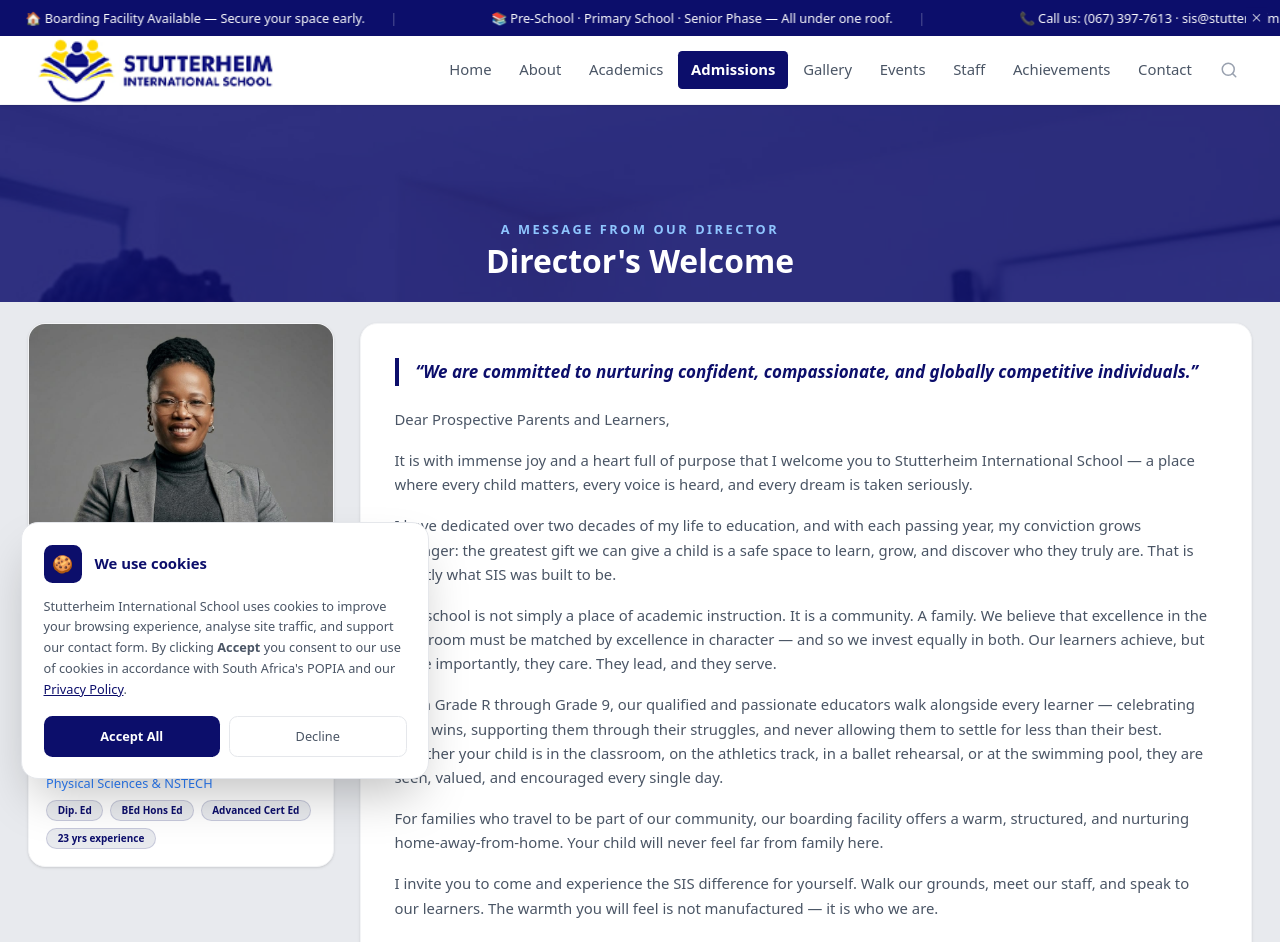
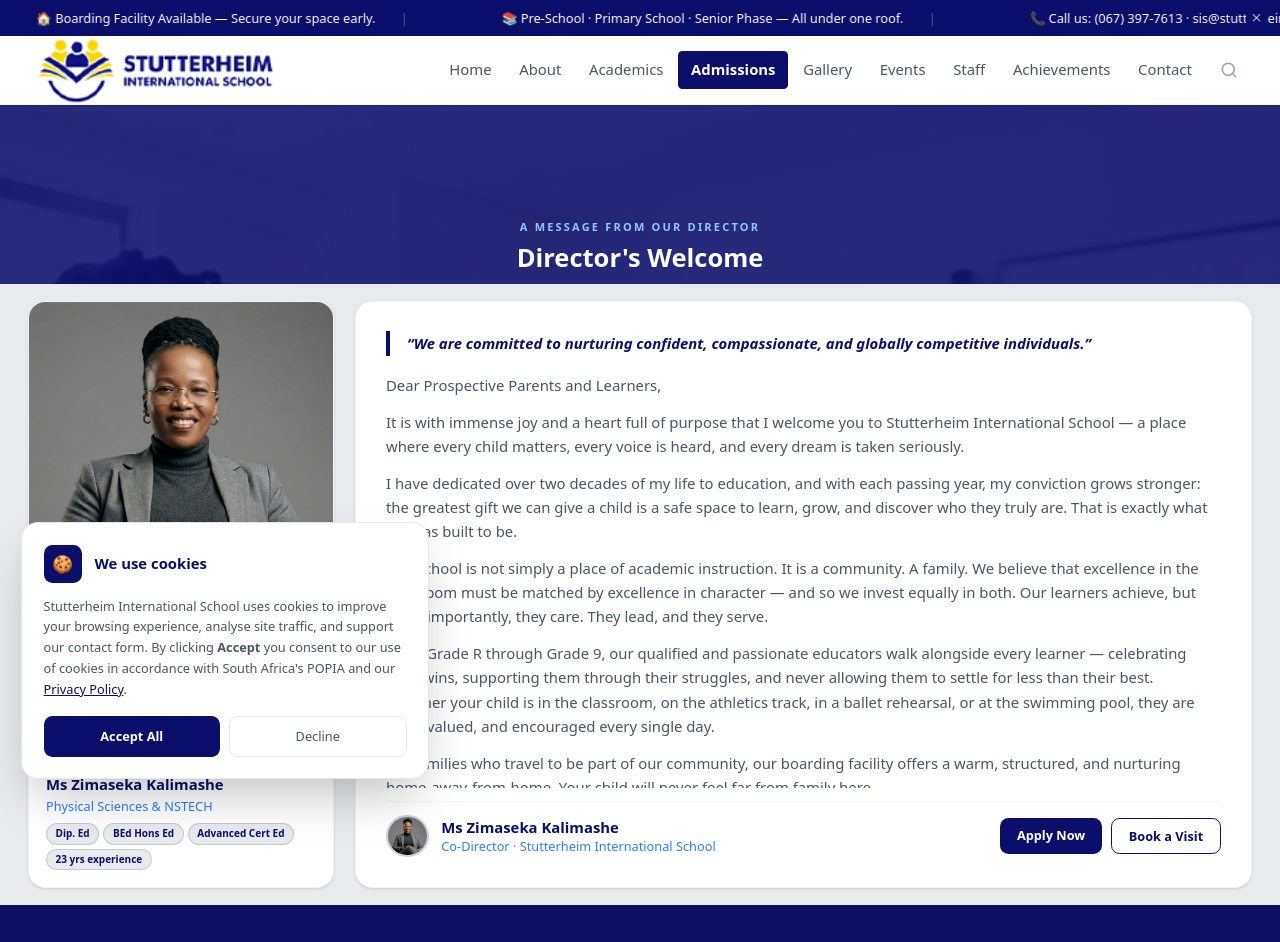
Before and after one commit to qzenta/stutterheim-school, a Next.js app: page /welcome in a window 1280 px wide. Shown: the top 942 px of the page. Built offline with nearby package versions, Linux system fonts and the light colour scheme.

Commit message:
Welcome: fix FadeIn style prop error — use plain divs for height-critical columns
Co-Authored-By: Claude Sonnet 4.6 <noreply@anthropic.com>

```diff
--- a/src/app/welcome/page.tsx
+++ b/src/app/welcome/page.tsx
@@ -8,41 +8,45 @@ export const metadata: Metadata = {
     "A personal welcome from the Co-Director of Stutterheim International School — Ms Zimaseka Kalimashe — to prospective parents, learners, and the SIS community.",
 };
 
+// Navbar (64px) + AdmissionsBanner (40px) = 104px total fixed header
+const HEADER_H = 104;
+
 export default function WelcomePage() {
   return (
-    // Full-viewport column: banner strip + content fill remainder
-    <div className="flex flex-col" style={{ minHeight: "100dvh" }}>
-
+    <div
+      className="flex flex-col bg-[#E8EAEE]"
+      style={{ height: "100dvh", overflow: "hidden" }}
+    >
       {/* ── Slim banner strip ─────────────────────────────────────────────── */}
       <div
-        className="relative text-white shrink-0 px-4 py-5"
+        className="relative text-white shrink-0 text-center px-4"
         style={{
-          paddingTop: "calc(64px + 40px + 12px)", // navbar + admissions marquee + breathing room
+          paddingTop: `${HEADER_H + 10}px`,
+          paddingBottom: "10px",
           backgroundImage: "url(/extra-images/banner3.jpg)",
           backgroundSize: "cover",
           backgroundPosition: "center top",
         }}
       >
-        <div className="absolute inset-0 bg-[#0C0E6B]/85" />
-        <div className="relative max-w-3xl mx-auto text-center">
-          <FadeIn>
-            <p className="text-blue-300 text-xs font-semibold uppercase tracking-[0.2em] mb-1">
+        <div className="absolute inset-0 bg-[#0C0E6B]/88" />
+        <FadeIn className="relative">
+          <p className="text-blue-300 text-[11px] font-semibold uppercase tracking-[0.2em] mb-1">
             A Message From Our Director
           </p>
-            <h1 className="text-2xl sm:text-3xl font-bold">Director&apos;s Welcome</h1>
+          <h1 className="text-2xl font-bold text-white">Director&apos;s Welcome</h1>
         </FadeIn>
       </div>
-      </div>
 
-      {/* ── Content — fills all remaining viewport height ─────────────────── */}
-      <section className="flex-1 overflow-hidden px-4 py-5 bg-[#E8EAEE]">
-        <div className="max-w-6xl mx-auto h-full flex flex-col lg:flex-row gap-6 items-stretch">
+      {/* ── Content area — fills all remaining height, no page overflow ───── */}
+      <div className="flex-1 min-h-0 px-4 py-4">
+        <div className="max-w-6xl mx-auto h-full flex flex-col lg:flex-row gap-5 items-stretch">
 
-          {/* Director photo + credentials */}
-          <FadeIn className="lg:w-64 xl:w-72 shrink-0 flex flex-col h-full">
+          {/* ── Photo card ─────────────────────────────────────────────────── */}
+          <div className="lg:w-64 xl:w-72 shrink-0 h-full flex flex-col">
+            <div className="flex flex-col h-full">
               <div className="bg-white rounded-2xl shadow-sm border border-gray-100 overflow-hidden flex flex-col h-full">
                 {/* Photo fills all space above credentials */}
-              <div className="flex-1 min-h-0 overflow-hidden">
+                <div className="flex-1 min-h-0">
                   {/* eslint-disable-next-line @next/next/no-img-element */}
                   <img
                     src="/extra-images/zimaseka-kalimashe.jpg"
@@ -50,65 +54,63 @@ export default function WelcomePage() {
                     className="w-full h-full object-cover object-top"
                   />
                 </div>
-              {/* Credentials — fixed at bottom, never scrolls */}
+                {/* Credentials — pinned at bottom */}
                 <div className="p-4 shrink-0">
-                <span className="inline-block text-[10px] font-bold uppercase tracking-[0.18em] text-white bg-[#0C0E6B] rounded-full px-3 py-1 mb-2">
+                  <span className="inline-block text-[10px] font-bold uppercase tracking-[0.15em] text-white bg-[#0C0E6B] rounded-full px-3 py-1 mb-2">
                     Co-Director
                   </span>
-                <h2 className="font-bold text-[#0C0E6B] text-base leading-tight mb-1">
+                  <h2 className="font-bold text-[#0C0E6B] text-sm leading-tight mb-1">
                     Ms Zimaseka Kalimashe
                   </h2>
-                <p className="text-blue-500 text-xs font-medium mb-2">
-                  Physical Sciences &amp; NSTECH
-                </p>
-                <div className="flex flex-wrap gap-1.5">
+                  <p className="text-blue-500 text-xs mb-2">Physical Sciences &amp; NSTECH</p>
+                  <div className="flex flex-wrap gap-1">
                     {["Dip. Ed", "BEd Hons Ed", "Advanced Cert Ed", "23 yrs experience"].map((c) => (
-                    <span key={c} className="text-[10px] font-semibold text-[#0C0E6B] bg-[#E8EAEE] border border-[#0C0E6B]/15 rounded-full px-2.5 py-0.5">
+                      <span key={c} className="text-[10px] font-semibold text-[#0C0E6B] bg-[#E8EAEE] border border-[#0C0E6B]/15 rounded-full px-2 py-0.5">
                         {c}
                       </span>
                     ))}
                   </div>
                 </div>
               </div>
-          </FadeIn>
+            </div>
+          </div>
 
-          {/* Welcome letter — letter body scrolls inside, signature stays pinned */}
-          <FadeIn delay={100} className="flex-1 flex flex-col min-h-0 h-full">
-            <div className="bg-white rounded-2xl shadow-sm border border-gray-100 p-6 lg:p-8 flex flex-col h-full">
+          {/* ── Letter card ────────────────────────────────────────────────── */}
+          <div className="flex-1 min-w-0 h-full flex flex-col">
+            <div className="flex flex-col h-full">
+              <div className="bg-white rounded-2xl shadow-sm border border-gray-100 p-6 lg:p-7 flex flex-col h-full">
 
-              {/* Quote — pinned at top */}
-              <blockquote className="border-l-4 border-[#0C0E6B] pl-4 mb-5 shrink-0">
-                <p className="text-[#0C0E6B] text-base font-semibold italic leading-relaxed">
+                {/* Quote — pinned top */}
+                <blockquote className="border-l-4 border-[#0C0E6B] pl-4 mb-4 shrink-0">
+                  <p className="text-[#0C0E6B] text-sm font-semibold italic leading-relaxed">
                     &ldquo;We are committed to nurturing confident, compassionate, and globally
                     competitive individuals.&rdquo;
                   </p>
                 </blockquote>
 
-              {/* Scrollable letter body */}
-              <div className="flex-1 overflow-y-auto min-h-0 pr-2 space-y-4 text-gray-600 text-sm leading-relaxed"
-                style={{ scrollbarWidth: "thin", scrollbarColor: "#0C0E6B20 transparent" }}>
+                {/* Letter body — scrolls inside card */}
+                <div
+                  className="flex-1 min-h-0 overflow-y-auto pr-1 space-y-3 text-gray-600 text-sm leading-relaxed"
+                  style={{ scrollbarWidth: "thin", scrollbarColor: "#0C0E6B30 transparent" }}
+                >
                   <p>Dear Prospective Parents and Learners,</p>
-
                   <p>
                     It is with immense joy and a heart full of purpose that I welcome you to
                     Stutterheim International School — a place where every child matters, every
                     voice is heard, and every dream is taken seriously.
                   </p>
-
                   <p>
                     I have dedicated over two decades of my life to education, and with each
                     passing year, my conviction grows stronger: the greatest gift we can give a
                     child is a safe space to learn, grow, and discover who they truly are. That
                     is exactly what SIS was built to be.
                   </p>
-
                   <p>
                     Our school is not simply a place of academic instruction. It is a community.
                     A family. We believe that excellence in the classroom must be matched by
                     excellence in character — and so we invest equally in both. Our learners
                     achieve, but more importantly, they care. They lead, and they serve.
                   </p>
-
                   <p>
                     From Grade R through Grade 9, our qualified and passionate educators walk
                     alongside every learner — celebrating their wins, supporting them through
@@ -117,30 +119,26 @@ export default function WelcomePage() {
                     rehearsal, or at the swimming pool, they are seen, valued, and encouraged
                     every single day.
                   </p>
-
                   <p>
                     For families who travel to be part of our community, our boarding facility
                     offers a warm, structured, and nurturing home-away-from-home. Your child
                     will never feel far from family here.
                   </p>
-
                   <p>
                     I invite you to come and experience the SIS difference for yourself. Walk
                     our grounds, meet our staff, and speak to our learners. The warmth you will
                     feel is not manufactured — it is who we are.
                   </p>
-
                   <p>
                     On behalf of our entire SIS family, I look forward to welcoming your child
                     through our doors. Together, let us build something extraordinary.
                   </p>
-
                   <p>With warm regards and great hope,</p>
                 </div>
 
-              {/* Signature — pinned at bottom, never scrolls away */}
-              <div className="mt-4 pt-4 border-t border-gray-100 flex items-center gap-3 shrink-0">
-                <div className="w-12 h-12 rounded-full overflow-hidden border-2 border-[#0C0E6B]/20 shrink-0">
+                {/* Signature — pinned bottom, never scrolls away */}
+                <div className="mt-3 pt-3 border-t border-gray-100 flex items-center gap-3 shrink-0">
+                  <div className="w-10 h-10 rounded-full overflow-hidden border-2 border-[#0C0E6B]/20 shrink-0">
                     {/* eslint-disable-next-line @next/next/no-img-element */}
                     <img
                       src="/extra-images/zimaseka-kalimashe.jpg"
@@ -148,26 +146,26 @@ export default function WelcomePage() {
                       className="w-full h-full object-cover object-top"
                     />
                   </div>
-                <div>
+                  <div className="min-w-0">
                     <p className="font-bold text-[#0C0E6B] text-sm">Ms Zimaseka Kalimashe</p>
-                  <p className="text-blue-500 text-xs font-medium">Co-Director</p>
-                  <p className="text-gray-400 text-xs">Stutterheim International School</p>
+                    <p className="text-blue-500 text-xs">Co-Director · Stutterheim International School</p>
                   </div>
-                <div className="ml-auto flex gap-2">
-                  <Link href="/admissions" className="px-4 py-2 bg-[#0C0E6B] text-white font-bold rounded-lg hover:bg-blue-900 transition-colors text-xs">
+                  <div className="ml-auto flex gap-2 shrink-0">
+                    <Link href="/admissions" className="px-4 py-2 bg-[#0C0E6B] text-white font-bold rounded-lg hover:bg-blue-900 transition-colors text-xs whitespace-nowrap">
                       Apply Now
                     </Link>
-                  <Link href="/contact" className="px-4 py-2 border border-[#0C0E6B] text-[#0C0E6B] font-semibold rounded-lg hover:bg-[#0C0E6B] hover:text-white transition-colors text-xs">
+                    <Link href="/contact" className="px-4 py-2 border border-[#0C0E6B] text-[#0C0E6B] font-semibold rounded-lg hover:bg-[#0C0E6B] hover:text-white transition-colors text-xs whitespace-nowrap">
                       Book a Visit
                     </Link>
                   </div>
                 </div>
 
               </div>
-          </FadeIn>
+            </div>
+          </div>
 
         </div>
-      </section>
+      </div>
     </div>
   );
 }
```
Lines whose indentation alone changed are shown as unchanged.
